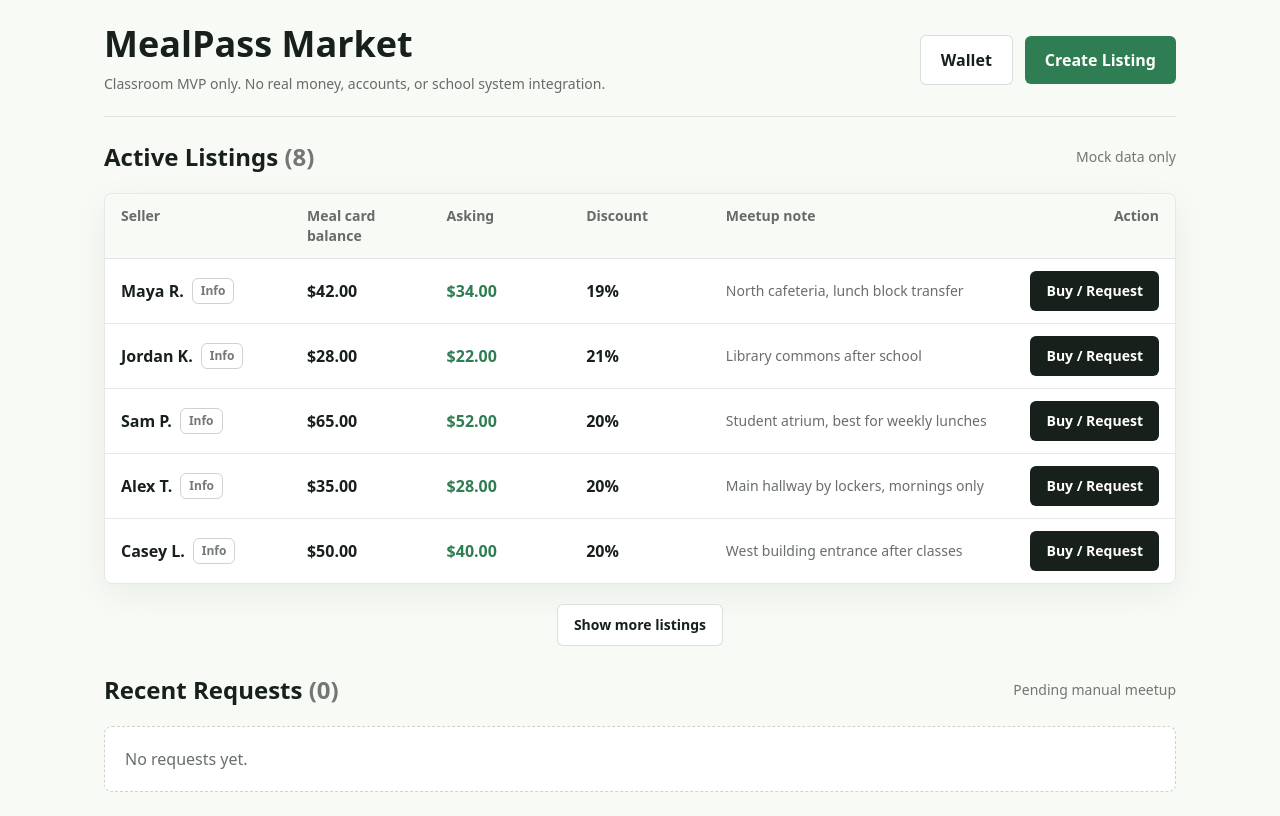
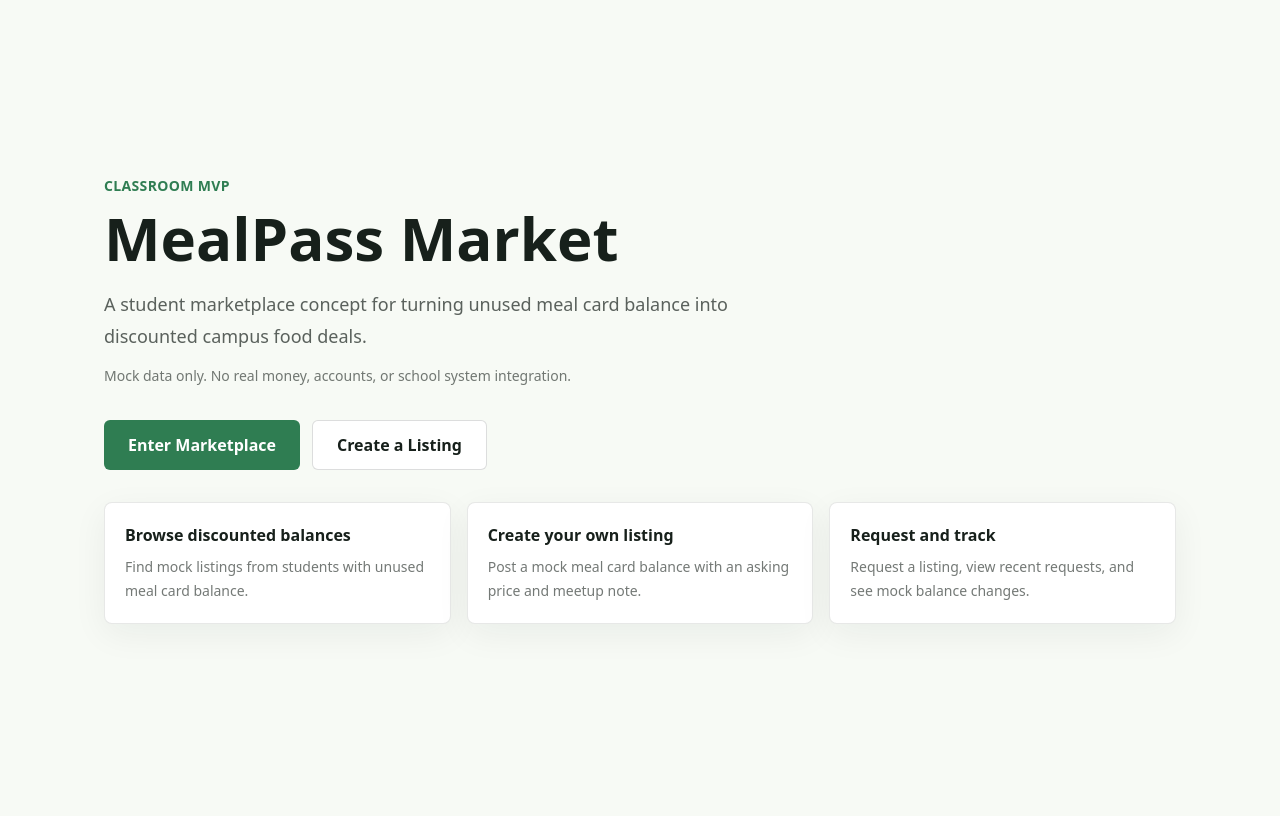
Before and after one commit to jack-li-codes/mealpass-market, a Next.js app: page / in a window 1280 px wide. Built offline with nearby package versions, Linux system fonts and the light colour scheme.

Commit message:
Polish landing page

```diff
--- a/app/page.tsx
+++ b/app/page.tsx
@@ -145,6 +145,7 @@ export default function Home() {
   const [deliveryRequestId, setDeliveryRequestId] = useState<number | null>(null);
   const [showWalletPanel, setShowWalletPanel] = useState(false);
   const [showAllListings, setShowAllListings] = useState(false);
+  const [hasEnteredMarketplace, setHasEnteredMarketplace] = useState(false);
 
   function openListing(listing: Listing) {
     setSuccessMessage("");
@@ -405,6 +406,79 @@ export default function Home() {
 
   const deliveryRequest = deliveryRequestId ? recentRequests.find((r) => r.id === deliveryRequestId) ?? null : null;
   const visibleListings = showAllListings ? listings : listings.slice(0, 5);
+
+  if (!hasEnteredMarketplace) {
+    return (
+      <main className="min-h-screen bg-[#f7faf5] text-market-ink">
+        <section className="mx-auto flex min-h-screen w-full max-w-6xl flex-col justify-center gap-8 px-5 py-10 sm:px-8 lg:px-10">
+          <div className="max-w-3xl">
+            <p className="text-sm font-bold uppercase tracking-wide text-market-leaf">
+              Classroom MVP
+            </p>
+            <h1 className="mt-3 text-4xl font-black tracking-normal sm:text-6xl">
+              MealPass Market
+            </h1>
+            <p className="mt-5 max-w-2xl text-lg leading-8 text-market-ink/70">
+              A student marketplace concept for turning unused meal card balance
+              into discounted campus food deals.
+            </p>
+            <p className="mt-3 max-w-2xl text-sm leading-6 text-market-ink/60">
+              Mock data only. No real money, accounts, or school system integration.
+            </p>
+            <div className="mt-8 flex flex-col gap-3 sm:flex-row">
+              <button
+                onClick={() => setHasEnteredMarketplace(true)}
+                className="inline-flex items-center justify-center rounded-md bg-market-leaf px-6 py-3 font-bold text-white transition hover:bg-[#286b47]"
+              >
+                Enter Marketplace
+              </button>
+              <button
+                onClick={() => {
+                  setHasEnteredMarketplace(true);
+                  setSuccessMessage("");
+                  setSelectedListing(null);
+                  setView("create");
+                }}
+                className="inline-flex items-center justify-center rounded-md border border-market-ink/15 bg-white px-6 py-3 font-bold text-market-ink transition hover:border-market-leaf/40 hover:text-market-leaf"
+              >
+                Create a Listing
+              </button>
+            </div>
+          </div>
+
+          <div className="grid gap-4 md:grid-cols-3">
+            {[
+              {
+                title: "Browse discounted balances",
+                description:
+                  "Find mock listings from students with unused meal card balance."
+              },
+              {
+                title: "Create your own listing",
+                description:
+                  "Post a mock meal card balance with an asking price and meetup note."
+              },
+              {
+                title: "Request and track",
+                description:
+                  "Request a listing, view recent requests, and see mock balance changes."
+              }
+            ].map((item) => (
+              <div
+                key={item.title}
+                className="rounded-lg border border-market-ink/10 bg-white p-5 shadow-[0_10px_35px_rgba(23,32,27,0.06)]"
+              >
+                <p className="font-black">{item.title}</p>
+                <p className="mt-2 text-sm leading-6 text-market-ink/60">
+                  {item.description}
+                </p>
+              </div>
+            ))}
+          </div>
+        </section>
+      </main>
+    );
+  }
 
   return (
     <main className="min-h-screen bg-[#f7faf5] text-market-ink">
```
